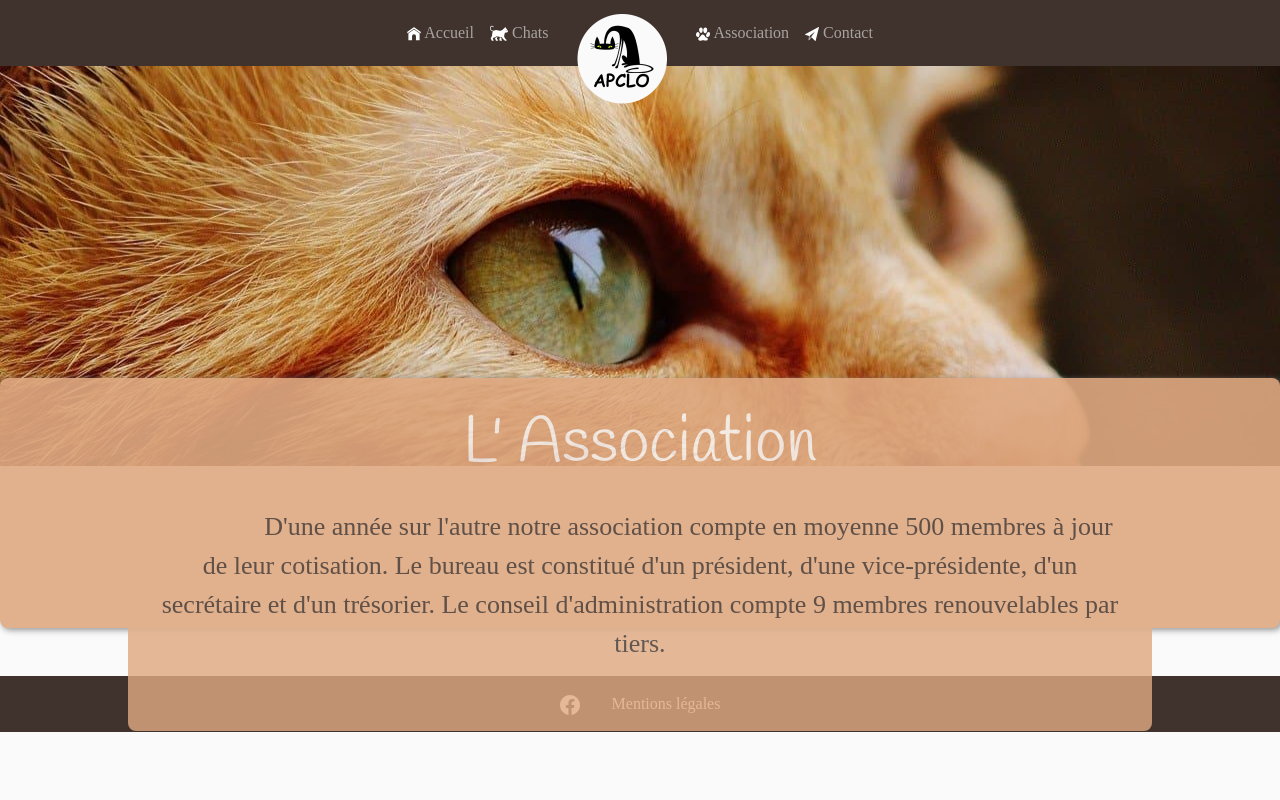
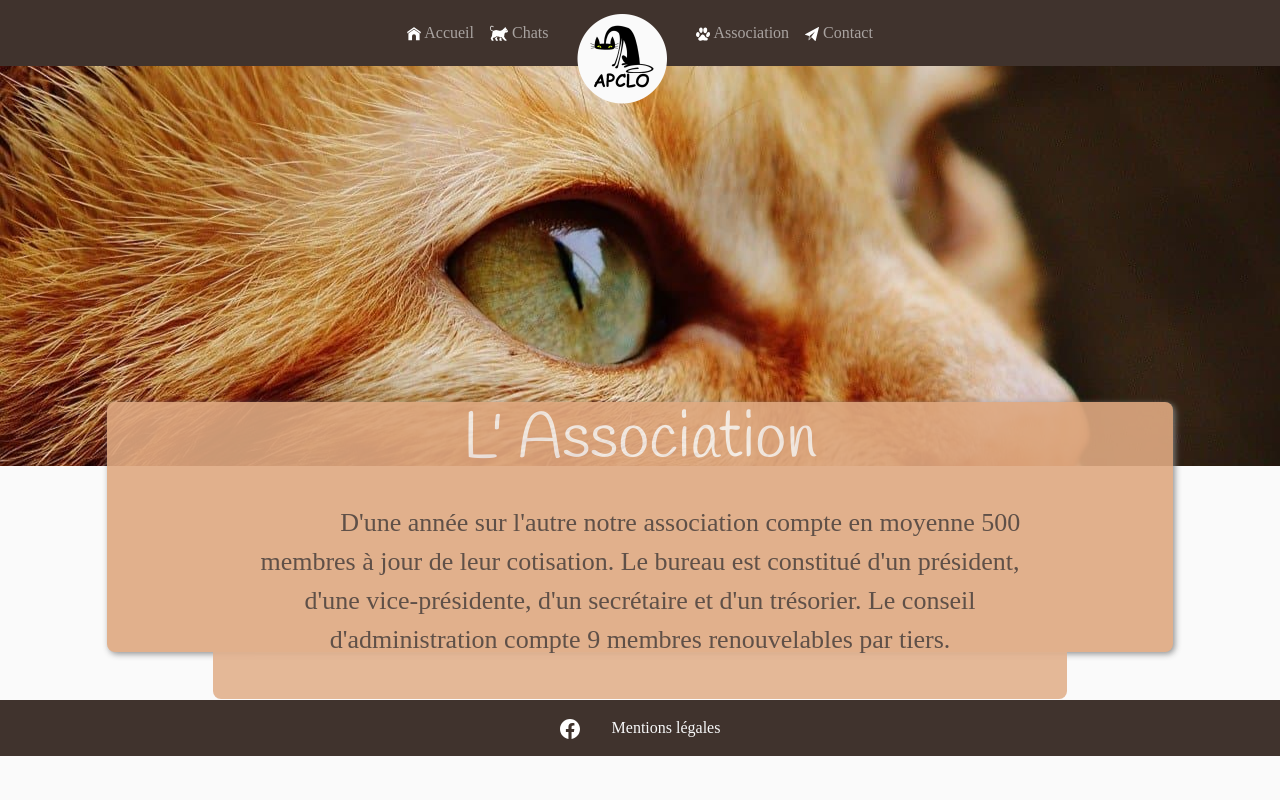
Before and after one commit to WildCodeSchool/orleans-202109-php-projet-apclo, a PHP site: template src/View/Association/index.html.twig in a window 1280 px wide. Run offline with PHP 8.4, Linux system fonts and the light colour scheme; the template is opened without the code that fills it, so the values that code supplies are empty; some libraries are stand-ins or nearby versions; some web fonts are replaced.

Commit message:
correction

```diff
--- a/src/View/Association/index.html.twig
+++ b/src/View/Association/index.html.twig
@@ -8,14 +8,10 @@
 				<div class="col-lg-12 col-md-12 col-sm-12 col-xs-12"></header>
 				<title>Association</title>
 			</head>
-
 			<body>
-
-				<div class="banner_asso col-12 mb-5">
-					<div class="title  p-1">
+				<div class="banner_asso col-10 mb-5">
+					<div class="title p-0">
 						<h1>L' Association</h1>
-
-
 						<div class="text-center">
 							<p>D'une année sur l'autre notre association compte en moyenne 500 membres à jour de leur cotisation.
 							Le bureau est constitué d'un président, d'une vice-présidente, d'un secrétaire et d'un trésorier.
```
